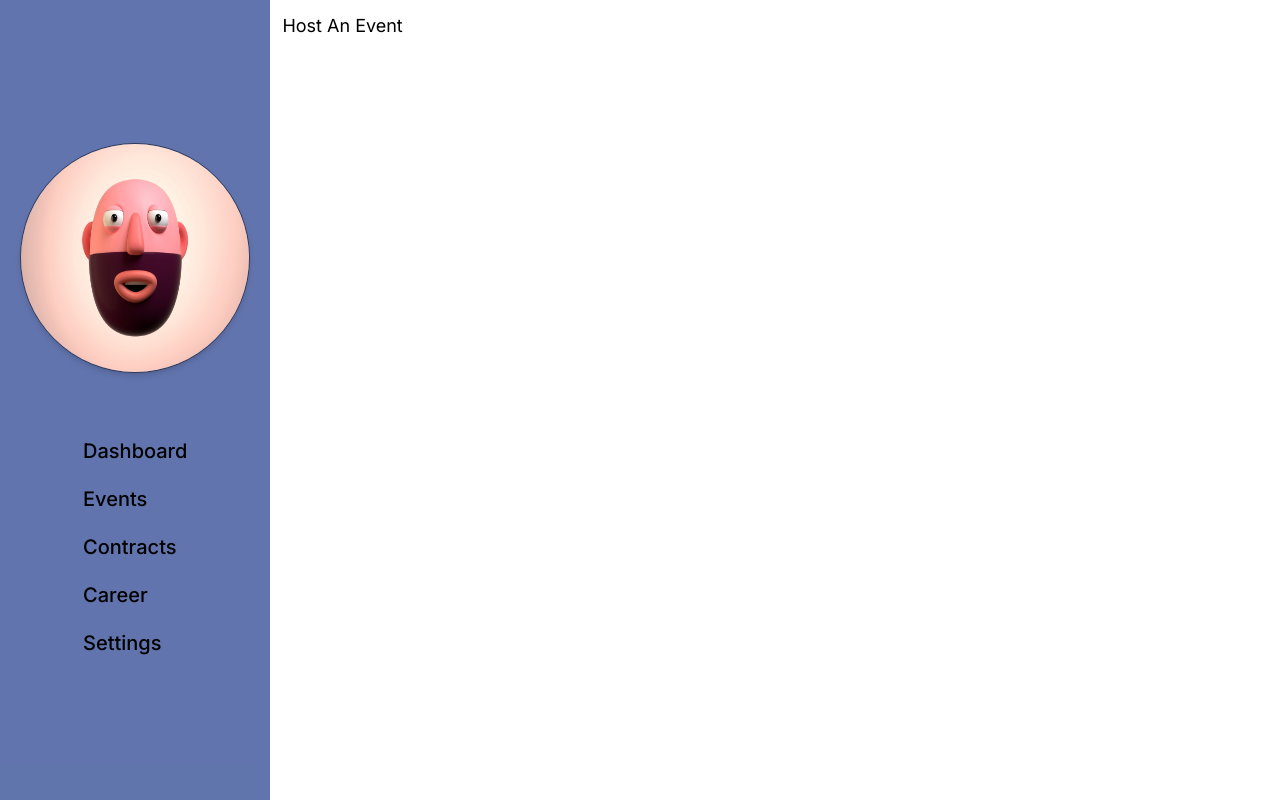
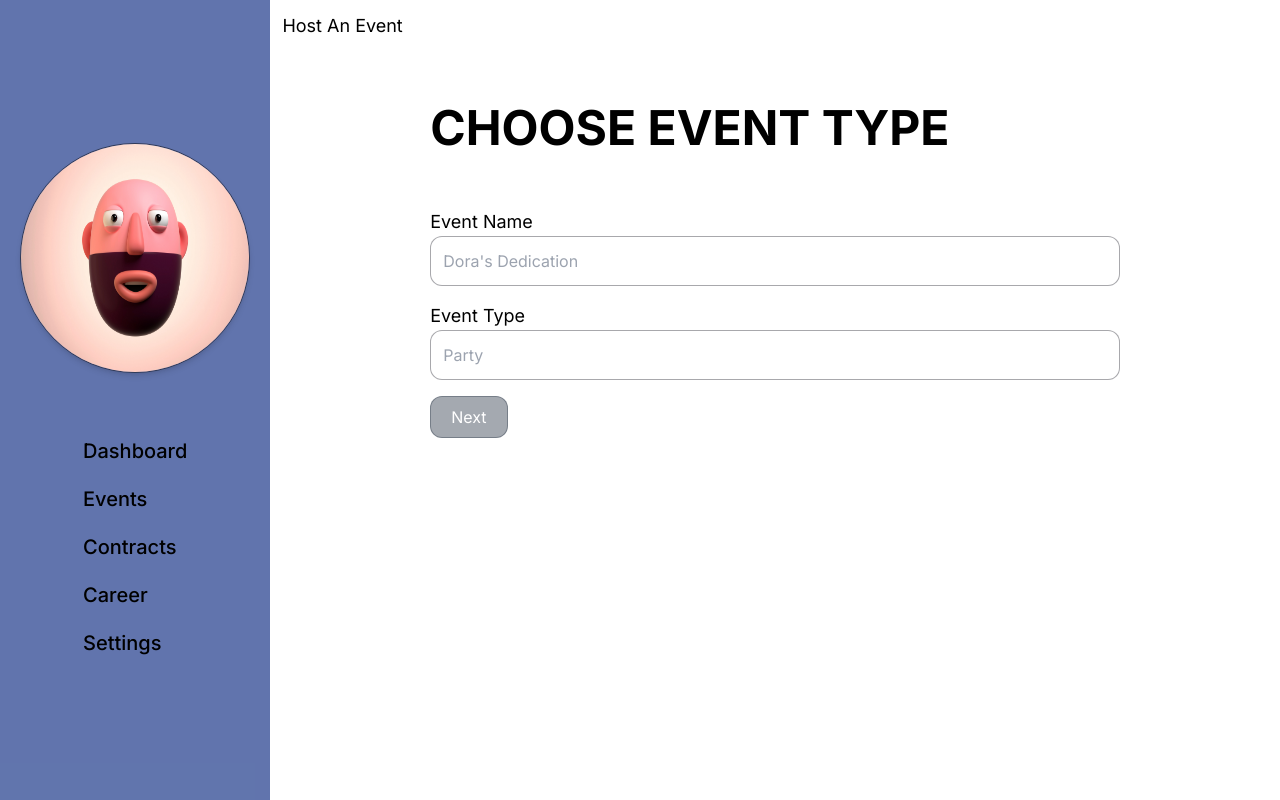
Before and after one commit to mmesomasaint/jointt, a Next.js app: page /dashboard/events/host in a window 1280 px wide. Built offline with nearby package versions, Linux system fonts and the light colour scheme; no server answers.

Commit message:
Test: First panel

```diff
--- a/app/dashboard/events/host/page.tsx
+++ b/app/dashboard/events/host/page.tsx
@@ -13,7 +13,7 @@ type EventType = {
 
 export default function Host() {
   const STAGES = [1, 2, 3, 4]
-  const [activeStage, setActiveStage] = useState(STAGES[2])
+  const [activeStage, setActiveStage] = useState(STAGES[0])
   const [event, setEvent] = useState<EventType>({name: '', type: ''})
 
   const handleActiveStages = (stage: number) => setActiveStage(++stage)
```
